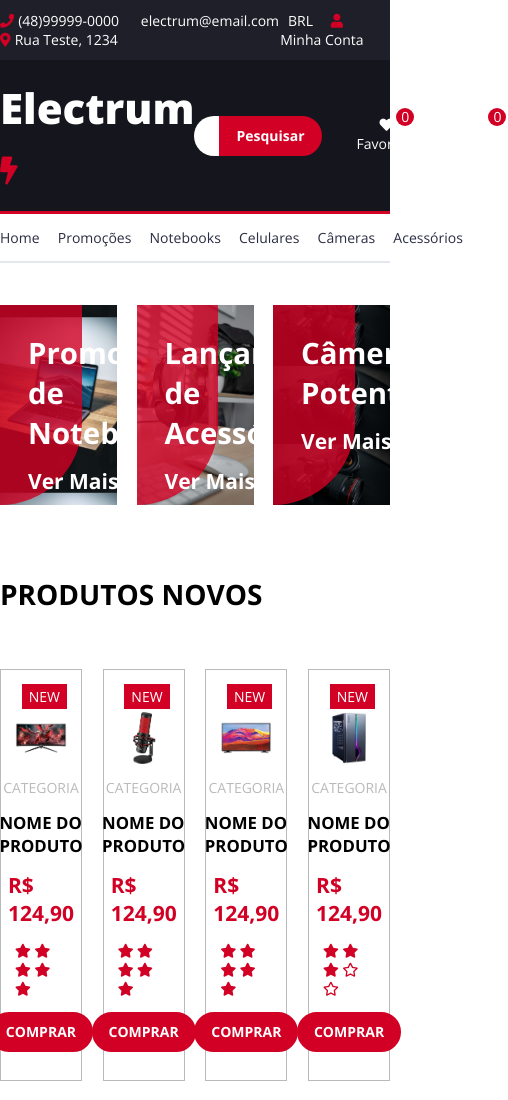
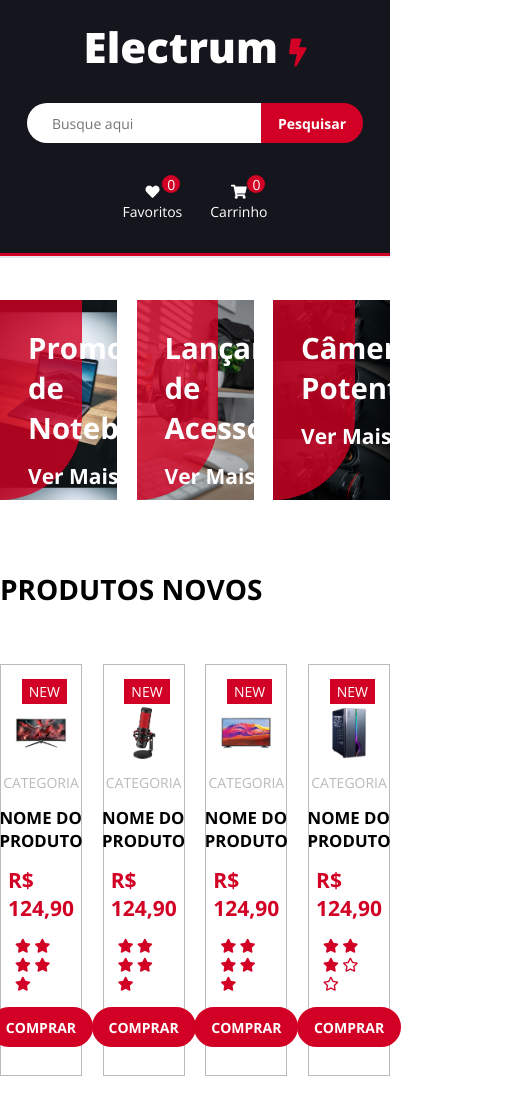
Before and after one commit to DanielFFerreira/electrum, a plain HTML site: page index.html in a window 390 px wide. Shown: the top 1100 px of the page, 508 px wide, since content can reach past the window. Drawn offline with nearby package versions, Linux system fonts and the light colour scheme.

Commit message:
Adjusting and finalizing responsive header

```diff
--- a/scss/2-layouts/_header.scss
+++ b/scss/2-layouts/_header.scss
@@ -8,6 +8,10 @@
   &-top {
     background-color: variables.$secondary-bg-color;
     color: variables.$light-color;
+
+    @include base-mixins.mobile {
+      display: none;
+    }
 
     &-container {
       @include layouts-mixins.center-container;
@@ -33,6 +37,11 @@
     @include layouts-mixins.center-container;
     padding: 1.3rem 0;
 
+    @include base-mixins.mobile {
+      flex-direction: column;
+      align-items: center;
+    }
+
     a,
     span,
     i {
@@ -54,6 +63,11 @@
       justify-content: center;
       width: 45%;
 
+      @include base-mixins.mobile {
+        width: 100%;
+        margin: 2rem 0;
+      }
+
       input {
         height: 40px;
       }
@@ -69,6 +83,10 @@
       .header-wishlist-container,
       .header-cart-container {
         @include layouts-mixins.header-icon;
+
+        @include base-mixins.mobile {
+          margin: 1rem;
+        }
       }
     }
   }
@@ -83,6 +101,10 @@
     @include layouts-mixins.center-container;
     justify-content: left;
     padding: 1rem 0;
+
+    @include base-mixins.mobile {
+      display: none;
+    }
 
     li {
       margin-right: 1.3rem;
```
Also changed, not shown: index.html (+1 -0 lines), css/app.css, 1 other file.
